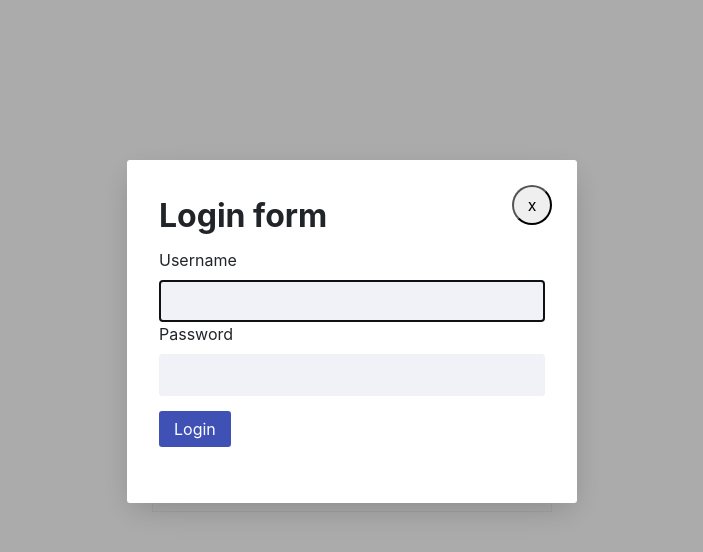
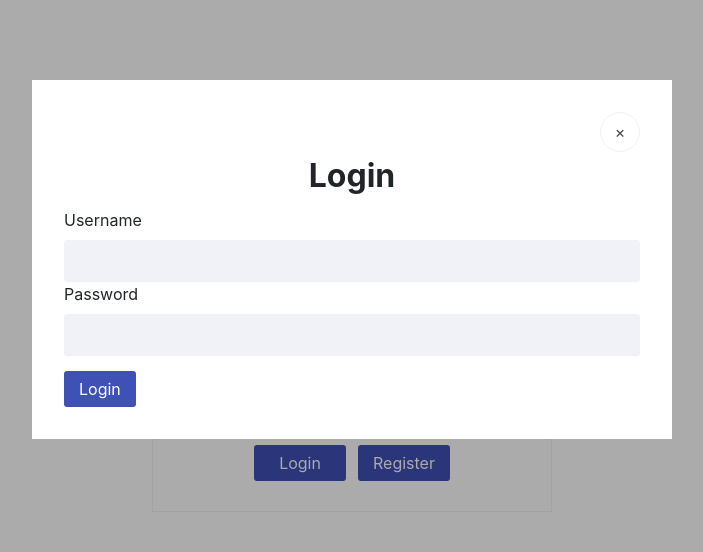
Before and after one commit to kayot88/bookshelf_site, a React (Create React App) app: page / in a window 1280 px wide. Both pictures are taken after a click on the button "Login". Shown: the top 552 px of the page, without its empty margins (288-991 px from the left). Built offline with nearby package versions, Linux system fonts and the light colour scheme.

Commit message:
kiss 😃

```diff
--- a/src/components/forms/loginFormStyles.js
+++ b/src/components/forms/loginFormStyles.js
@@ -94,6 +94,7 @@ export const CloseButton = styled.button`
   width: 40px;
   margin: 25px;
 `;
+
 export const FormGroup = styled.div`
   display: flex;
   flex-direction: column;
--- /dev/null
+++ b/src/components/modal/Modal.jsx
@@ -0,0 +1,11 @@
+import React, { createContext, useState } from "react";
+
+export  const ModalContext = createContext();
+
+export const Modal = (props) => {
+  console.log(props);
+  const [isOpen, setIsOpen] = useState(false);
+  return <ModalContext.Provider value={[isOpen, setIsOpen]} {...props} />;
+};
+
+export default Modal;
--- /dev/null
+++ b/src/components/modal/ModalContents.jsx
@@ -0,0 +1,32 @@
+import "@reach/dialog/styles.css";
+import React, { useContext } from "react";
+import { ModalContext } from "./Modal";
+import { ModalDismissButton } from "./ModalDismissButton";
+import { Dialog } from "@reach/dialog";
+import { CircleButton } from "../forms/loginFormStyles";
+
+function ModalContentsBase(props) {
+  const [isOpen, setIsOpen] = React.useContext(ModalContext);
+  return (
+    <Dialog isOpen={isOpen} onDismiss={() => setIsOpen(false)} {...props} />
+  );
+}
+
+const ModalContents = ({ title, children, ...props }) => {
+  return (
+    <ModalContentsBase {...props}>
+      <div style={{ display: "flex", justifyContent: "flex-end" }}>
+        <ModalDismissButton>
+          <CircleButton>
+            {/* <VisuallyHidden>Close</VisuallyHidden> */}
+            <span aria-hidden>×</span>
+          </CircleButton>
+        </ModalDismissButton>
+      </div>
+      <h3 style={{ textAlign: "center", fontSize: "2em" }}>{title}</h3>
+      {children}
+    </ModalContentsBase>
+  );
+};
+
+export default ModalContents;
--- /dev/null
+++ b/src/components/modal/ModalDismissButton.jsx
@@ -0,0 +1,10 @@
+import React from 'react';
+import { callAll } from '../../utils/utils';
+import { ModalContext } from './Modal';
+
+export const ModalDismissButton = ({ children: child }) => {
+   const [, setIsOpen] = React.useContext(ModalContext);
+   return React.cloneElement(child, {
+     onClick: callAll(() => setIsOpen(false), child.props.onClick),
+   });
+};
--- /dev/null
+++ b/src/components/modal/ModalOpenButton.jsx
@@ -0,0 +1,13 @@
+import React, { useContext } from "react";
+import { callAll } from "../../utils/utils";
+import { ModalContext } from "./Modal";
+
+
+const ModalOpenButton = ({ children: child }) => {
+  const [isOpen, setIsOpen] = useContext(ModalContext);
+  return React.cloneElement(child, {
+    onClick: callAll(() => setIsOpen(true), child.props.onClick),
+  });
+};
+
+export default ModalOpenButton;
--- a/src/containers/loginFormC.jsx
+++ b/src/containers/loginFormC.jsx
@@ -14,6 +14,9 @@ import {
   ButtonsWrapper,
   CloseButton,
 } from "../components/forms/loginFormStyles";
+import Modal from "../components/modal/Modal";
+import ModalOpenButton from "../components/modal/ModalOpenButton";
+import ModalContents from "../components/modal/ModalContents";
 
 export const LoginFormContainer = () => {
   const [openModal, setOpenModal] = useState("none");
@@ -29,57 +32,47 @@ export const LoginFormContainer = () => {
       <LoginFormWrapper>
         <Logo width="70" height="70" />
         <h1>Bookshelf</h1>
-        <ButtonsWrapper>
-          <Button onClick={() => setOpenModal("login")} variant="primary">
-            Login
-          </Button>
-          <Button onClick={() => setOpenModal("register")} variant="secondary">
-            Register
-          </Button>
-        </ButtonsWrapper>
-      </LoginFormWrapper>
-      <StyledDialog aria-label="Login form" isOpen={openModal === "login"}>
-        <h1>Login form</h1>
+
+        <div
+          style={{
+            display: "grid",
+            gridTemplateColumns: "repeat(2, minmax(0, 1fr))",
+            gridGap: "0.75rem",
+          }}
+        >
+          <Modal>
+            <ModalOpenButton>
+              <Button variant="primary">Login</Button>
+            </ModalOpenButton>
+
+            <ModalContents title="Login">
               <LoginForm
+                takeFormData={login}
                 submitButton={
                   <Button variant="primary" style={{ marginTop: "15px" }}>
                     Login
                   </Button>
                 }
-          takeFormData={login}
               />
-        <CloseButton onClick={() => setOpenModal("none")}>
-          <span
-            style={{
-              display: "flex",
-              alignItems: "center",
-              justifyContent: "center",
-              textAlign: "center",
-              height: "auto",
-            }}
-            aria-hidden
-          >
-            x
-          </span>
-        </CloseButton>
-      </StyledDialog>
-      <StyledDialog
-        aria-label="Register form"
-        isOpen={openModal === "register"}
-      >
-        <h1>Register form</h1>
+            </ModalContents>
+          </Modal>
+          <Modal>
+            <ModalOpenButton>
+              <Button variant="primary">Register</Button>
+            </ModalOpenButton>
+            <ModalContents title="Register">
               <LoginForm
+                takeFormData={register}
                 submitButton={
                   <Button variant="primary" style={{ marginTop: "15px" }}>
                     Register
                   </Button>
                 }
-          takeFormData={register}
               />
-        <CloseButton onClick={() => setOpenModal("none")} type="close">
-          <span>x</span>
-        </CloseButton>
-      </StyledDialog>
+            </ModalContents>
+          </Modal>
+        </div>
+      </LoginFormWrapper>
     </Wrapper>
   );
 };
--- /dev/null
+++ b/src/utils/utils.js
@@ -0,0 +1,2 @@
+export const callAll = (...fns) => (...args) =>
+  fns.forEach((fn) => fn && fn(...args));
```
Lines whose indentation alone changed are shown as unchanged.
